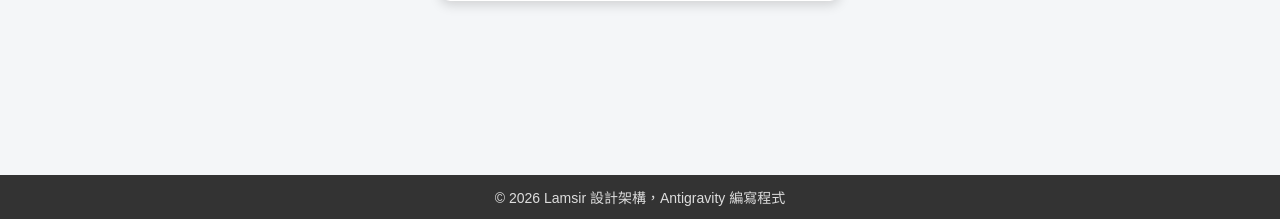
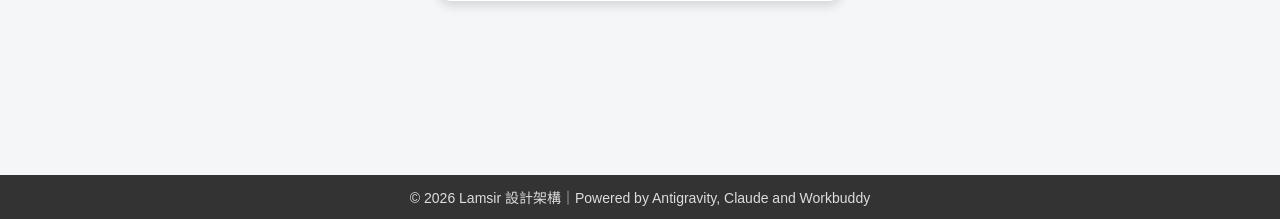
Before and after one commit to hklamsir/ocr-receipt-scanner, a PHP site: page /tcpdf/login.php in a window 1280 px wide. Shown: the part 581-800 px from the top of the page. Run offline with PHP 8.4, Linux system fonts and the light colour scheme; some libraries are stand-ins or nearby versions.

Commit message:
chore(footer): 更新頁尾版權署名
- 改為「Powered by Antigravity, Claude and Workbuddy」

```diff
--- a/includes/footer.php
+++ b/includes/footer.php
@@ -5,7 +5,7 @@
 ?>
 
 <footer>
-    &copy; 2026 Lamsir 設計架構，Antigravity 編寫程式
+    &copy; 2026 Lamsir 設計架構｜Powered by Antigravity, Claude and Workbuddy
 </footer>
 
 <!-- 公告載入腳本 -->
```
